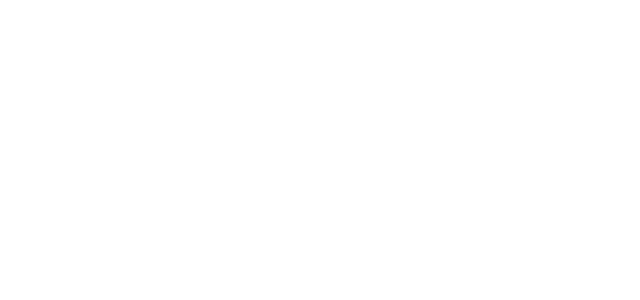
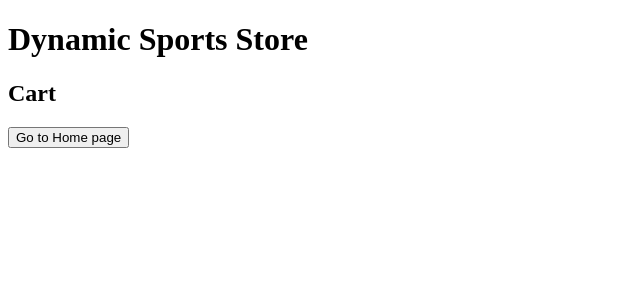
Before and after one commit to bruno1030/dynamic-angular, an Angular app in the folder dynamic/: page /cart in a window 1280 px wide. Before the commit this address led to /. Shown: the top 300 px of the page, without its empty margins (0-640 px from the left). Built offline with nearby package versions, Linux system fonts and the light colour scheme.

Commit message:
add cart module and create navigation from home

```diff
--- a/dynamic/src/app/app.routes.ts
+++ b/dynamic/src/app/app.routes.ts
@@ -2,7 +2,15 @@ import { Routes } from '@angular/router';
 
 export const routes: Routes = [
   {
-    path: '',
+    path: '', // Home page set as default (' ')
     loadChildren: () => import('./home/home.module').then(m => m.HomeModule)
-  }, // Default route
+  },
+  {
+    path: 'home', // Home page set as default (' ')
+    loadChildren: () => import('./home/home.module').then(m => m.HomeModule)
+  },
+  {
+    path: 'cart', // Cart page ('cart')
+    loadChildren: () => import('./cart/cart.module').then(m => m.CartModule)
+  }
 ];
--- /dev/null
+++ b/dynamic/src/app/cart/cart.component.html
@@ -0,0 +1,3 @@
+<h1>Dynamic Sports Store</h1>
+<h2>Cart</h2>
+<button (click)="navigateToHome()">Go to Home page</button>
--- /dev/null
+++ b/dynamic/src/app/cart/cart.component.ts
@@ -0,0 +1,18 @@
+import { Component } from '@angular/core';
+import { Router } from '@angular/router';
+
+@Component({
+  selector: 'app-cart',
+  imports: [],
+  templateUrl: './cart.component.html',
+  styleUrl: './cart.component.css'
+})
+export class CartComponent {
+  constructor(private router: Router){
+
+  }
+
+  navigateToHome(){
+    this.router.navigate(["/home"]);
+  }
+}
--- a/dynamic/src/app/home/home.component.html
+++ b/dynamic/src/app/home/home.component.html
@@ -1 +1,3 @@
-<p>home works!</p>
+<h1>Dynamic Sports Store</h1>
+<h2>Home</h2>
+<button (click)="navigateToCart()">Go to Cart</button>
--- a/dynamic/src/app/home/home.component.ts
+++ b/dynamic/src/app/home/home.component.ts
@@ -1,4 +1,5 @@
 import { Component } from '@angular/core';
+import { Router } from '@angular/router';
 
 @Component({
   selector: 'app-home',
@@ -8,4 +9,11 @@ import { Component } from '@angular/core';
 })
 export class HomeComponent {
 
+  constructor(private router: Router){
+
+  }
+
+  navigateToCart(){
+    this.router.navigate(['/cart']);
+  }
 }
```
Also changed, not shown: dynamic/src/app/cart/cart.module.ts (added, +16 -0 lines), dynamic/src/app/cart/cart.component.css (added), 2 other files (tests, documents, lock files or other folders).
